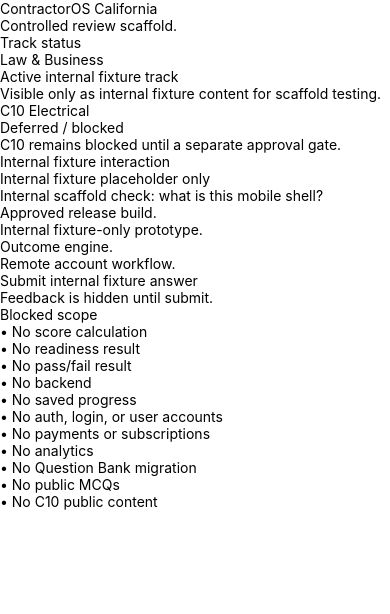
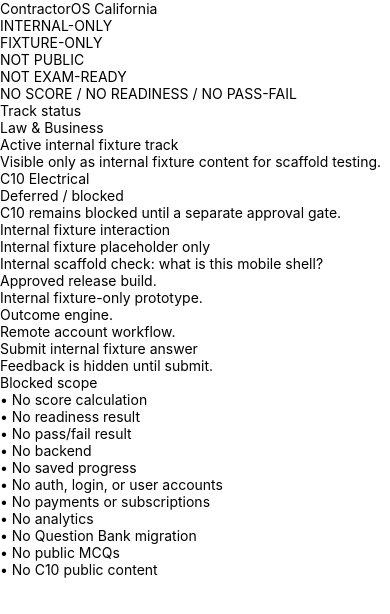
Before and after one commit to Zest-LeadGen/contractoros-california, a React Native app in the folder apps/mobile/: screen / in a window 390 px wide. Shown: the top 614 px of the page. Built offline with nearby package versions, Linux system fonts and the light colour scheme.

Commit message:
Patch banner component

```diff
--- a/apps/mobile/src/components/Banner.js
+++ b/apps/mobile/src/components/Banner.js
@@ -4,7 +4,11 @@
   return (
     <View>
       <Text>ContractorOS California</Text>
-      <Text>Controlled review scaffold.</Text>
+      <Text>{'INTERNAL' + '-ONLY'}</Text>
+      <Text>{'FIXTURE' + '-ONLY'}</Text>
+      <Text>{'NOT ' + 'PUBLIC'}</Text>
+      <Text>{'NOT ' + 'EXAM-READY'}</Text>
+      <Text>{'NO SCORE / NO READINESS / NO PASS' + '-FAIL'}</Text>
     </View>
   );
 }
```
